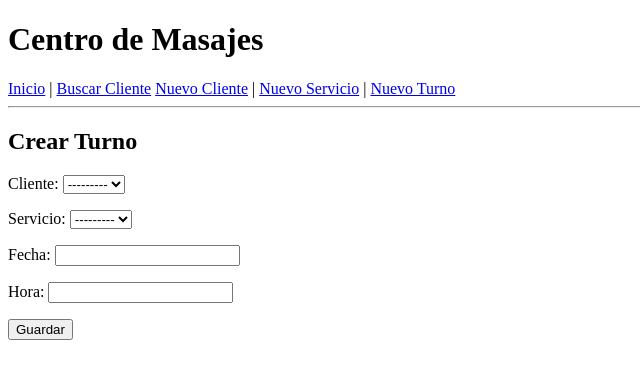
After one commit to natachacerpa18-byte/TuPrimeraPagina-Cerpa, a Django app: page /crear-turno/ in a window 1280 px wide. The commit adds this page. Shown: the top 379 px of the page, without its empty margins (0-640 px from the left). Run offline with Django 5.2, Linux system fonts and the light colour scheme; data that the repository does not hold is empty.

Commit message:
Página web para masajista

```diff
--- a/web/admin.py
+++ b/web/admin.py
@@ -1,6 +1,7 @@
 from django.contrib import admin
 from .models import Cliente, Servicio, Turno
 
+# Registro de los modelos para poder administrarlos desde el panel de Django
 admin.site.register(Cliente)
 admin.site.register(Servicio)
 admin.site.register(Turno)
--- /dev/null
+++ b/web/forms.py
@@ -0,0 +1,23 @@
+from django import forms
+from .models import Cliente, Servicio, Turno
+
+
+# Formulario para cargar clientes
+class ClienteForm(forms.ModelForm):
+    class Meta:
+        model = Cliente
+        fields = '__all__'
+
+
+# Formulario para cargar servicios
+class ServicioForm(forms.ModelForm):
+    class Meta:
+        model = Servicio
+        fields = '__all__'
+
+
+# Formulario para cargar turnos
+class TurnoForm(forms.ModelForm):
+    class Meta:
+        model = Turno
+        fields = '__all__'
--- a/web/templates/web/base.html
+++ b/web/templates/web/base.html
@@ -11,6 +11,9 @@
     <nav>
         <a href="{% url 'inicio' %}">Inicio</a> |
         <a href="{% url 'buscar_cliente' %}">Buscar Cliente</a>
+        <a href="{% url 'crear_cliente' %}">Nuevo Cliente</a> |
+        <a href="{% url 'crear_servicio' %}">Nuevo Servicio</a> |
+        <a href="{% url 'crear_turno' %}">Nuevo Turno</a>
     </nav>
 
     <hr>
--- /dev/null
+++ b/web/templates/web/cliente_creado.html
@@ -0,0 +1,5 @@
+{% extends 'web/base.html' %}
+
+{% block contenido %}
+<p>Cliente creado correctamente.</p>
+{% endblock %}
--- /dev/null
+++ b/web/templates/web/crear_turno.html
@@ -0,0 +1,11 @@
+{% extends 'web/base.html' %}
+
+{% block contenido %}
+<h2>Crear Turno</h2>
+
+<form method="POST">
+    {% csrf_token %}
+    {{ form.as_p }}
+    <button type="submit">Guardar</button>
+</form>
+{% endblock %}
--- /dev/null
+++ b/web/templates/web/servicio_creado.html
@@ -0,0 +1,5 @@
+{% extends 'web/base.html' %}
+
+{% block contenido %}
+<p>Servicio creado correctamente.</p>
+{% endblock %}
--- /dev/null
+++ b/web/templates/web/turno_creado.html
@@ -0,0 +1,5 @@
+{% extends 'web/base.html' %}
+
+{% block contenido %}
+<p>Turno creado correctamente.</p>
+{% endblock %}
--- a/web/urls.py
+++ b/web/urls.py
@@ -1,7 +1,17 @@
 from django.urls import path
-from .views import inicio, buscar_cliente
+from .views import (
+    inicio,
+    buscar_cliente,
+    crear_cliente,
+    crear_servicio,
+    crear_turno
+)
 
+# URLs correspondientes a la app web
 urlpatterns = [
     path('', inicio, name='inicio'),
     path('buscar-cliente/', buscar_cliente, name='buscar_cliente'),
+    path('crear-cliente/', crear_cliente, name='crear_cliente'),
+    path('crear-servicio/', crear_servicio, name='crear_servicio'),
+    path('crear-turno/', crear_turno, name='crear_turno'),
 ]
--- a/web/views.py
+++ b/web/views.py
@@ -1,11 +1,61 @@
 from django.shortcuts import render
 from .models import Cliente
+from .forms import ClienteForm, ServicioForm, TurnoForm
 
+# Vista principal del sitio
 def inicio(request):
     return render(request, 'web/inicio.html')
 
+# Para buscar clientes por nombre
 def buscar_cliente(request):
     clientes = []
+
     if request.GET.get('nombre'):
-        clientes = Cliente.objects.filter(nombre__icontains=request.GET.get('nombre'))
-    return render(request, 'web/buscar_cliente.html', {'clientes': clientes})
+        clientes = Cliente.objects.filter(
+            nombre__icontains=request.GET.get('nombre')
+        )
+
+    return render(
+        request,
+        'web/buscar_cliente.html',
+        {'clientes': clientes}
+    )
+
+# Para crear un nuevo cliente
+def crear_cliente(request):
+
+    if request.method == 'POST':
+        form = ClienteForm(request.POST)
+        if form.is_valid():
+            form.save()
+            return render(request, 'web/cliente_creado.html')
+    else:
+        form = ClienteForm()
+
+    return render(request, 'web/crear_cliente.html', {'form': form})
+
+# Para crear un nuevo servicio
+def crear_servicio(request):
+
+    if request.method == 'POST':
+        form = ServicioForm(request.POST)
+        if form.is_valid():
+            form.save()
+            return render(request, 'web/servicio_creado.html')
+    else:
+        form = ServicioForm()
+
+    return render(request, 'web/crear_servicio.html', {'form': form})
+
+# Para creaar un nuevo turno
+def crear_turno(request):
+
+    if request.method == 'POST':
+        form = TurnoForm(request.POST)
+        if form.is_valid():
+            form.save()
+            return render(request, 'web/turno_creado.html')
+    else:
+        form = TurnoForm()
+
+    return render(request, 'web/crear_turno.html', {'form': form})
```
Also changed, not shown: web/templates/web/crear_cliente.html (added, +11 -0 lines), web/templates/web/crear_servicio.html (added, +11 -0 lines).
